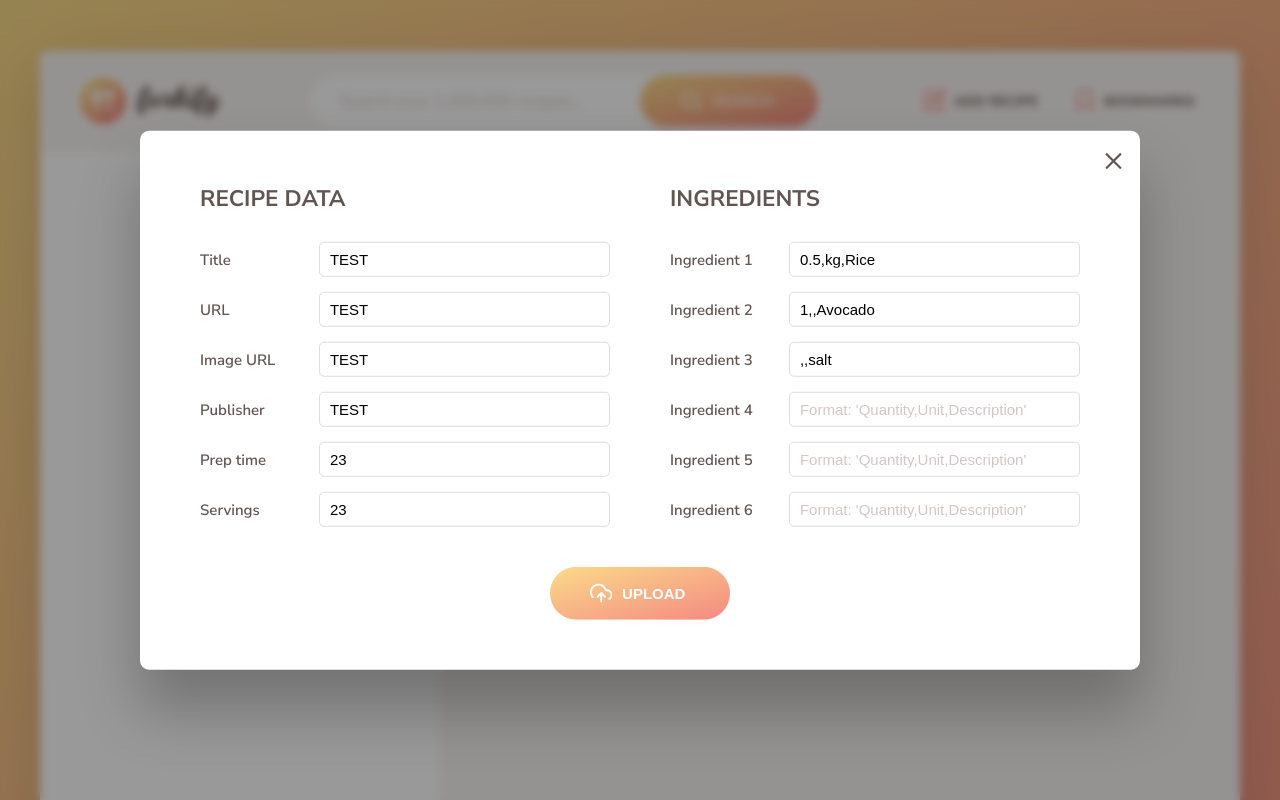
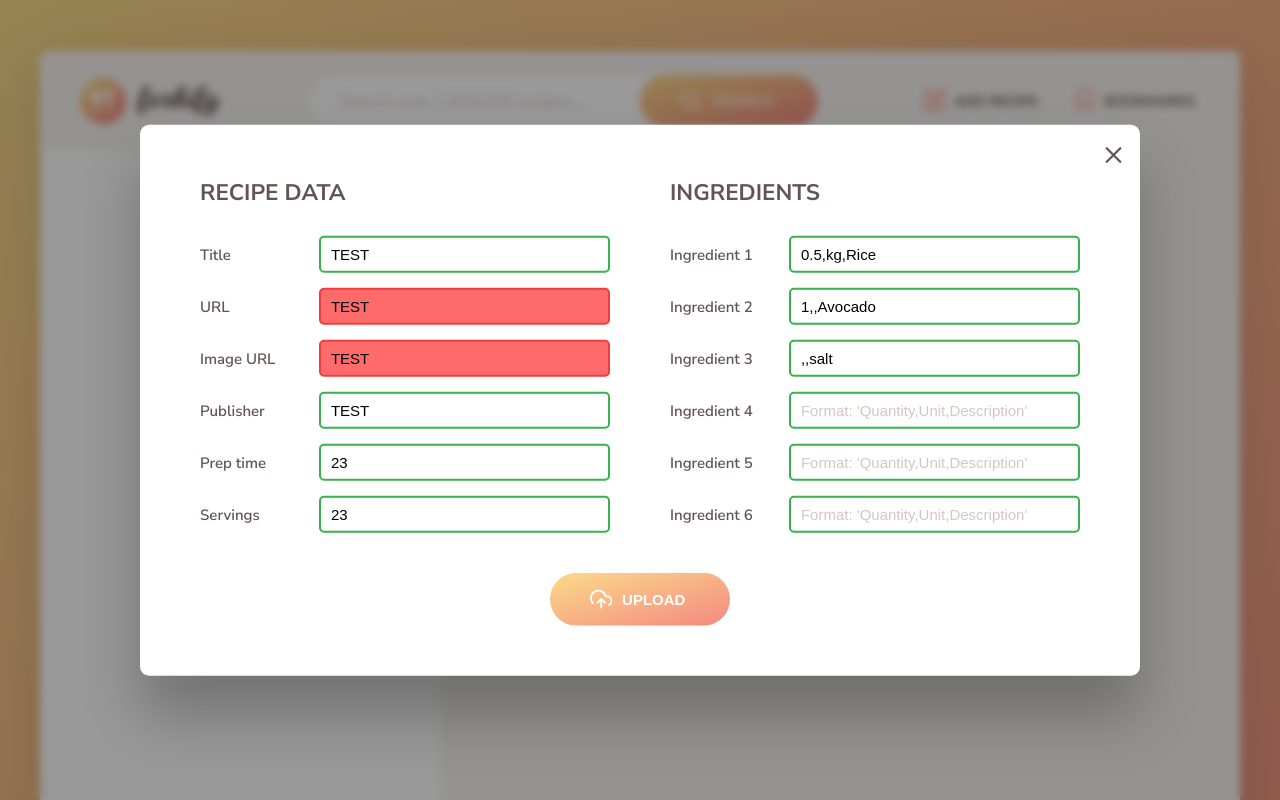
Before and after one commit to RasulXaydarov/forkify-course-video, a website built with Parcel: page index.html in a window 1280 px wide. Both pictures are taken after a click on the button "ADD RECIPE". Shown: the top 800 px of the page. Built offline with nearby package versions, Linux system fonts and the light colour scheme.

Commit message:
Input validation

```diff
--- a/index.html
+++ b/index.html
@@ -267,58 +267,130 @@
       <form class="upload">
         <div class="upload__column">
           <h3 class="upload__heading">Recipe data</h3>
-          <label>Title</label>
-          <input value="TEST" required name="title" type="text" />
-          <label>URL</label>
-          <input value="TEST" required name="sourceUrl" type="text" />
-          <label>Image URL</label>
-          <input value="TEST" required name="image" type="text" />
-          <label>Publisher</label>
-          <input value="TEST" required name="publisher" type="text" />
-          <label>Prep time</label>
-          <input value="23" required name="cookingTime" type="number" />
-          <label>Servings</label>
-          <input value="23" required name="servings" type="number" />
+
+          <label for="title">Title</label>
+          <input
+            id="title"
+            class="form-input"
+            value="TEST"
+            required
+            name="title"
+            type="text"
+          />
+          <label for="sourceUrl">URL</label>
+
+          <input
+            id="sourceUrl"
+            class="form-input"
+            value="TEST"
+            name="sourceUrl"
+            type="url"
+            aria-invalid="true"
+            aria-describedby="sourceUrl-error"
+            pattern="https://.*"
+            title="The url of the recipe"
+            minlength="2"
+            required
+          />
+
+          <label for="image">Image URL</label>
+          <input
+            id="image"
+            class="form-input"
+            value="TEST"
+            required
+            name="image"
+            type="url"
+            pattern="https://.*"
+            title="The url of the image"
+          />
+          <label for="publisher">Publisher</label>
+          <input
+            id="publisher"
+            class="form-input"
+            value="TEST"
+            required
+            name="publisher"
+            type="text"
+            minlength="6"
+          />
+          <label for="cookingTime">Prep time</label>
+          <input
+            id="cookingTime"
+            class="form-input"
+            value="23"
+            required
+            name="cookingTime"
+            type="number"
+            min="1"
+          />
+          <label for="servings">Servings</label>
+          <input
+            id="servings"
+            class="form-input"
+            value="23"
+            required
+            name="servings"
+            type="number"
+            min="1"
+          />
         </div>
 
         <div class="upload__column">
           <h3 class="upload__heading">Ingredients</h3>
-          <label>Ingredient 1</label>
+          <label for="ingredient-1">Ingredient 1</label>
           <input
+            id="ingredient-1"
+            class="form-input"
             value="0.5,kg,Rice"
             type="text"
             required
             name="ingredient-1"
             placeholder="Format: 'Quantity,Unit,Description'"
+            minlength="5"
           />
-          <label>Ingredient 2</label>
+          <label for="ingredient-2">Ingredient 2</label>
           <input
+            id="ingredient-2"
+            class="form-input"
             value="1,,Avocado"
             type="text"
             name="ingredient-2"
             placeholder="Format: 'Quantity,Unit,Description'"
+            minlength="5"
+            required
           />
-          <label>Ingredient 3</label>
+          <label for="ingredient-3">Ingredient 3</label>
           <input
+            id="ingredient-3"
+            class="form-input"
             value=",,salt"
             type="text"
             name="ingredient-3"
             placeholder="Format: 'Quantity,Unit,Description'"
+            required
+            minlength="5"
           />
-          <label>Ingredient 4</label>
+          <label for="ingredient-4">Ingredient 4</label>
           <input
+            id="ingredient-4"
+            class="form-input"
             type="text"
             name="ingredient-4"
             placeholder="Format: 'Quantity,Unit,Description'"
           />
-          <label>Ingredient 5</label>
+          <label for="ingredient-5">Ingredient 5</label>
           <input
+            id="ingredient-5"
+            class="form-input"
             type="text"
             name="ingredient-5"
             placeholder="Format: 'Quantity,Unit,Description'"
           />
-          <label>Ingredient 6</label>
+          <label for="ingredient-6">Ingredient 6</label>
           <input
+            id="ingredient-6"
+            class="form-input"
             type="text"
             name="ingredient-6"
             placeholder="Format: 'Quantity,Unit,Description'"
--- a/src/js/controller.js
+++ b/src/js/controller.js
@@ -9,6 +9,8 @@ import addRecipeView from './views/addRecipeView.js';
 
 import 'core-js/stable';
 import 'regenerator-runtime/runtime';
+
+const inputs = document.querySelectorAll('input');
 
 const controlRecipes = async function () {
   try {
@@ -120,6 +122,37 @@ const controlAddRecipe = async function (newRecipe) {
     addRecipeView.renderError(err.message);
   }
 };
+const inputSourceUrl = document.getElementById('sourceUrl');
+
+inputSourceUrl.addEventListener('change', function (e) {
+  // const isValid = e.target.checkValidity();
+  // console.log(isValid);
+
+  // isValid checks validity of the text
+  const isValid = e.target.reportValidity();
+  console.log(isValid);
+  // Adds aria-invalid attribute to the element when the text is invalid
+  e.target.setAttribute('aria-invalid', !isValid);
+
+  inputs.forEach(input => {
+    const errorElement = document.createElement('span');
+    console.log(errorElement);
+
+    errorElement.id = `${input.id}-error`;
+    input.setAttribute('aria-describedby', errorElement.id);
+    input.insertAdjacentElement(errorElement);
+    inputSourceUrl.addEventListener('change', function (e) {
+      const isInvalid = !e.target.checkValidity();
+      e.target.setAttribute('aria-invalid', isInvalid);
+      if (isInvalid) {
+        const errorMessage = e.target.validationMessage;
+        errorElement.textContent = errorMessage;
+        console.log(errorMessage);
+      }
+    });
+  });
+  //
+});
 
 const init = function () {
   bookmarksView.addHandlerRender(controlBookmarks);
--- a/src/style.css
+++ b/src/style.css
@@ -6,6 +6,17 @@
 }
 .container-page--1 {
   margin-left: 9.4rem;
+}
+
+.form-input:valid {
+  border: 2px solid #37b24d;
+}
+
+.form-input:invalid {
+  border: 2px solid #f03e3e;
+}
+.form-input:invalid:required {
+  background-color: #ff6b6b;
 }
 .btn-page {
   cursor: pointer;
```
